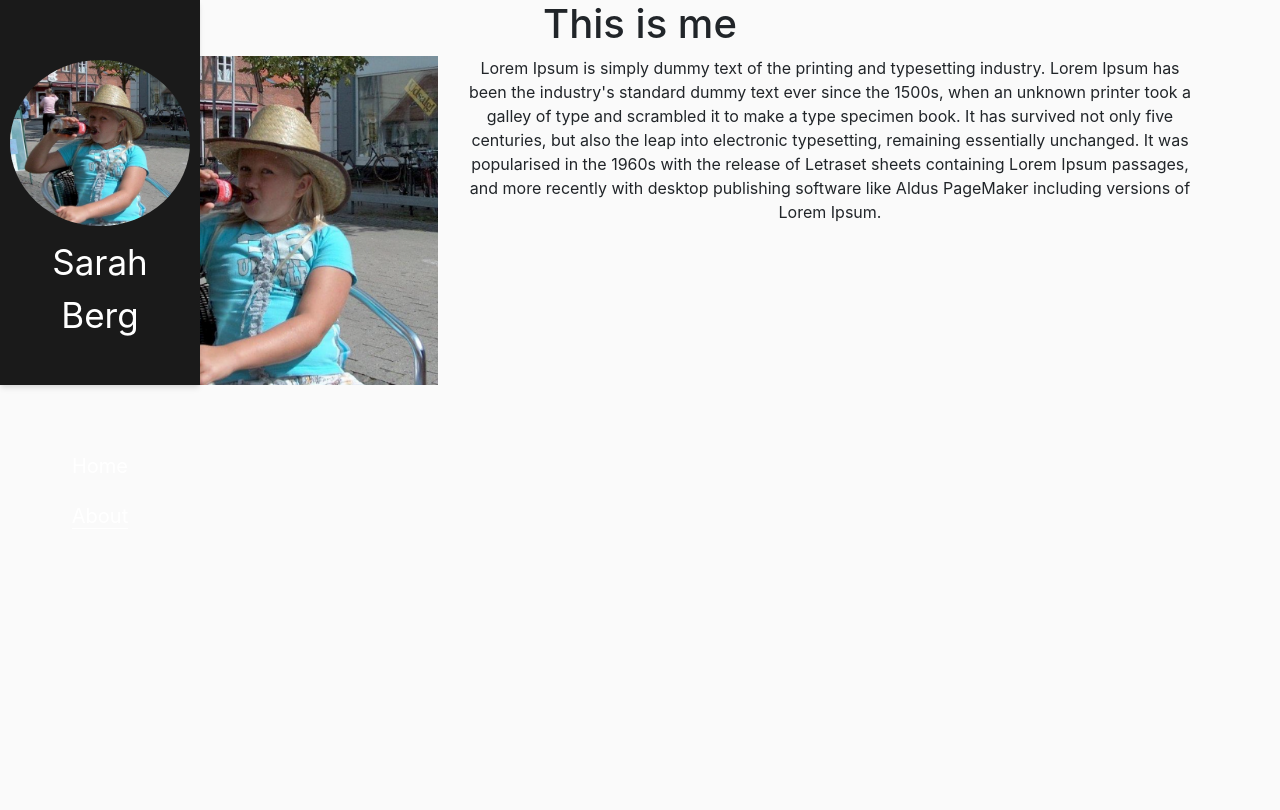
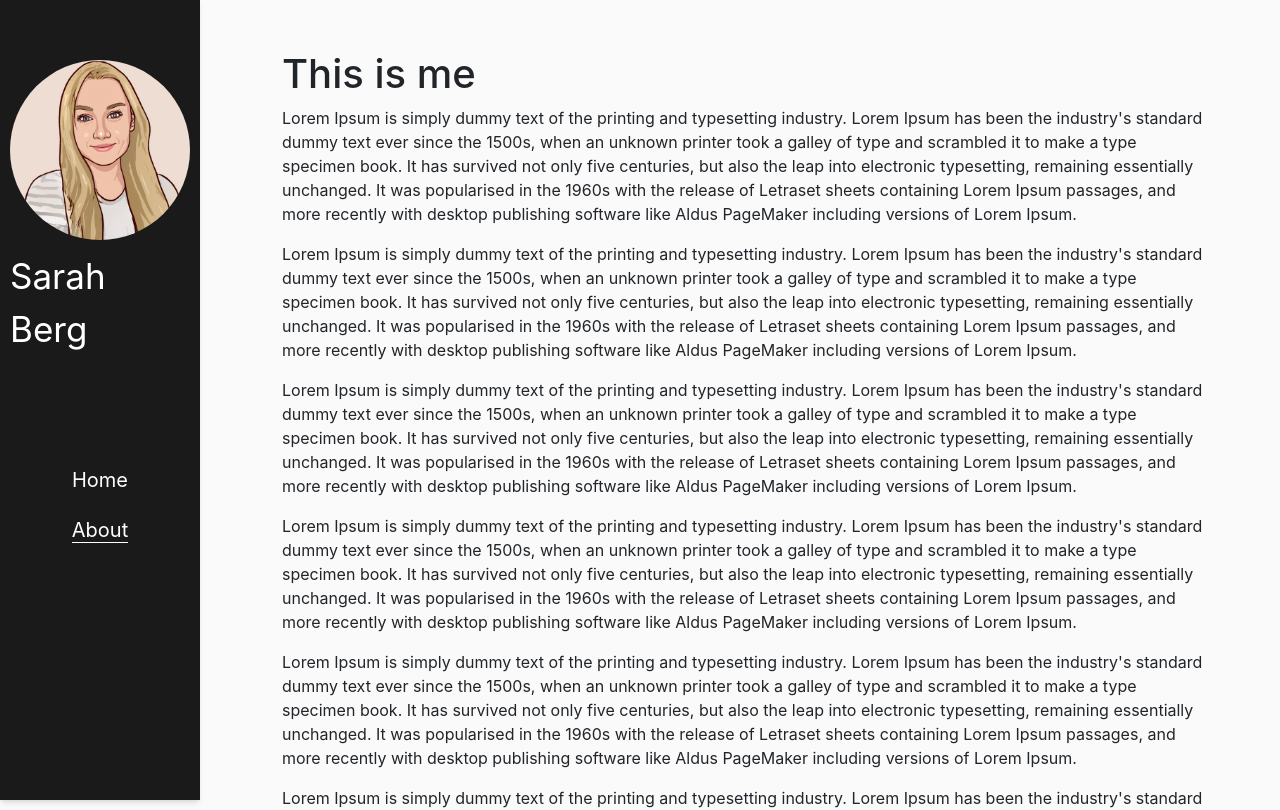
Before and after one commit to sarahvberg/Playground, a React (Create React App) app: page /about in a window 1280 px wide. Shown: the top 810 px of the page. Built offline with nearby package versions, Linux system fonts and the light colour scheme.

Commit message:
:lipstick: css etc

```diff
--- a/src/App.css
+++ /dev/null
@@ -1,38 +0,0 @@
-.App {
-  text-align: center;
-}
-
-.App-logo {
-  height: 40vmin;
-  pointer-events: none;
-}
-
-@media (prefers-reduced-motion: no-preference) {
-  .App-logo {
-    animation: App-logo-spin infinite 20s linear;
-  }
-}
-
-.App-header {
-  background-color: #282c34;
-  min-height: 100vh;
-  display: flex;
-  flex-direction: column;
-  align-items: center;
-  justify-content: center;
-  font-size: calc(10px + 2vmin);
-  color: white;
-}
-
-.App-link {
-  color: #61dafb;
-}
-
-@keyframes App-logo-spin {
-  from {
-    transform: rotate(0deg);
-  }
-  to {
-    transform: rotate(360deg);
-  }
-}
--- a/src/App.tsx
+++ b/src/App.tsx
@@ -1,6 +1,5 @@
 import React from 'react';
-import { Routes, Route, Outlet, NavLink } from 'react-router-dom';
-import './App.css';
+import { Routes, Route, Outlet } from 'react-router-dom';
 import { InfoPage } from './InfoPage';
 import { AboutPage } from './pages/AboutPage';
 import { HomePage } from './pages/HomePage';
@@ -8,7 +7,7 @@ import { SideNav } from './components/SideNav';
 
 function App() {
   return (
-    <div className="App">
+    <div className="fullPage">
       <Routes>
         <Route path="/info" element={<InfoPage />} />
         <Route path="/" element={<LayoutWithHeader/>}>
--- a/src/components/SideNav.tsx
+++ b/src/components/SideNav.tsx
@@ -1,5 +1,5 @@
 import { NavLink } from "react-router-dom";
-import aboutImage from '../assets/cowboy.png';
+import aboutImage from '../assets/meInArt.png';
 
 
 
--- a/src/index.css
+++ b/src/index.css
@@ -1,3 +1,14 @@
+
+main {
+  padding: 50px;
+  margin: 0 0 0 13rem;
+}
+.fullPage {
+  width: 100%;
+  display: flex;
+  flex-direction: row;
+  justify-content: space-between;
+}
 body {
   margin: 0;
   font-family: -apple-system, BlinkMacSystemFont, 'Segoe UI', 'Roboto', 'Oxygen',
@@ -22,11 +33,10 @@ header {
   display: flex;
   align-items: center;
   flex-direction: row;
-  position: absolute;
-  top:0;
+  padding: 50px 10px;
+  position: fixed;
   left: 0;
-  z-index: 9;
-  padding: 50px 10px;
+  top: 0;
 }
 nav {
   width: 100%;
@@ -77,7 +87,7 @@ nav span {
   width: 100%;
   height: auto;
 }
-.main-wrapper {
+/* .main-wrapper {
   background-image: url("./assets/Botw.jpg");
   background-size: cover;
   background-position: center;
@@ -99,7 +109,7 @@ nav span {
   top: 0;
   left: 0;
   z-index: 2;
-}
+} */
 
 /*Margins and paddings*/
 .mt-50 { margin-top: 50px; }
--- a/src/pages/AboutPage.tsx
+++ b/src/pages/AboutPage.tsx
@@ -1,4 +1,4 @@
-import aboutImage from '../assets/cowboy.png';
+
 
 export const AboutPage = () => {
 
@@ -11,10 +11,67 @@ export const AboutPage = () => {
                     </div>
                 </div>
                 <div className="row">
-                    <div className="col-md-4 image-container">
-                        <img src={aboutImage} alt="" />
+                    <div className="col-md-12">
+                        <p>Lorem Ipsum is simply dummy text of the printing and typesetting industry. Lorem Ipsum has
+                            been the industry's standard dummy text ever since the 1500s, when an unknown printer took a galley
+                            of type and scrambled it to make a type specimen book. It has survived not only five centuries, but
+                            also the leap into electronic typesetting, remaining essentially unchanged. It was popularised in the
+                            1960s with the release of Letraset sheets containing Lorem Ipsum passages, and more recently with desktop
+                            publishing software like Aldus PageMaker including versions of Lorem Ipsum.</p>
                     </div>
-                    <div className="col-md-8">
+                </div>
+                <div className="row">
+                    <div className="col-md-12">
+                        <p>Lorem Ipsum is simply dummy text of the printing and typesetting industry. Lorem Ipsum has
+                            been the industry's standard dummy text ever since the 1500s, when an unknown printer took a galley
+                            of type and scrambled it to make a type specimen book. It has survived not only five centuries, but
+                            also the leap into electronic typesetting, remaining essentially unchanged. It was popularised in the
+                            1960s with the release of Letraset sheets containing Lorem Ipsum passages, and more recently with desktop
+                            publishing software like Aldus PageMaker including versions of Lorem Ipsum.</p>
+                    </div>
+                </div>
+                <div className="row">
+                    <div className="col-md-12">
+                        <p>Lorem Ipsum is simply dummy text of the printing and typesetting industry. Lorem Ipsum has
+                            been the industry's standard dummy text ever since the 1500s, when an unknown printer took a galley
+                            of type and scrambled it to make a type specimen book. It has survived not only five centuries, but
+                            also the leap into electronic typesetting, remaining essentially unchanged. It was popularised in the
+                            1960s with the release of Letraset sheets containing Lorem Ipsum passages, and more recently with desktop
+                            publishing software like Aldus PageMaker including versions of Lorem Ipsum.</p>
+                    </div>
+                </div>
+                <div className="row">
+                    <div className="col-md-12">
+                        <p>Lorem Ipsum is simply dummy text of the printing and typesetting industry. Lorem Ipsum has
+                            been the industry's standard dummy text ever since the 1500s, when an unknown printer took a galley
+                            of type and scrambled it to make a type specimen book. It has survived not only five centuries, but
+                            also the leap into electronic typesetting, remaining essentially unchanged. It was popularised in the
+                            1960s with the release of Letraset sheets containing Lorem Ipsum passages, and more recently with desktop
+                            publishing software like Aldus PageMaker including versions of Lorem Ipsum.</p>
+                    </div>
+                </div>
+                <div className="row">
+                    <div className="col-md-12">
+                        <p>Lorem Ipsum is simply dummy text of the printing and typesetting industry. Lorem Ipsum has
+                            been the industry's standard dummy text ever since the 1500s, when an unknown printer took a galley
+                            of type and scrambled it to make a type specimen book. It has survived not only five centuries, but
+                            also the leap into electronic typesetting, remaining essentially unchanged. It was popularised in the
+                            1960s with the release of Letraset sheets containing Lorem Ipsum passages, and more recently with desktop
+                            publishing software like Aldus PageMaker including versions of Lorem Ipsum.</p>
+                    </div>
+                </div>
+                <div className="row">
+                    <div className="col-md-12">
+                        <p>Lorem Ipsum is simply dummy text of the printing and typesetting industry. Lorem Ipsum has
+                            been the industry's standard dummy text ever since the 1500s, when an unknown printer took a galley
+                            of type and scrambled it to make a type specimen book. It has survived not only five centuries, but
+                            also the leap into electronic typesetting, remaining essentially unchanged. It was popularised in the
+                            1960s with the release of Letraset sheets containing Lorem Ipsum passages, and more recently with desktop
+                            publishing software like Aldus PageMaker including versions of Lorem Ipsum.</p>
+                    </div>
+                </div>
+                <div className="row">
+                    <div className="col-md-12">
                         <p>Lorem Ipsum is simply dummy text of the printing and typesetting industry. Lorem Ipsum has
                             been the industry's standard dummy text ever since the 1500s, when an unknown printer took a galley
                             of type and scrambled it to make a type specimen book. It has survived not only five centuries, but
--- a/src/pages/HomePage.tsx
+++ b/src/pages/HomePage.tsx
@@ -2,8 +2,7 @@
 
 export function HomePage() {
     return (
-        <div className="container-fluid main-wrapper">
-            <div className="bg-overlay"></div>
+        <div className="container-fluid">
             <div className="container">
                 <div className="row">
                     <div className="col-md-12">
```
Also changed, not shown: public/index.html (+1 -6 lines), src/assets/cowboy.png (deleted), src/assets/meInArt.png (added).
